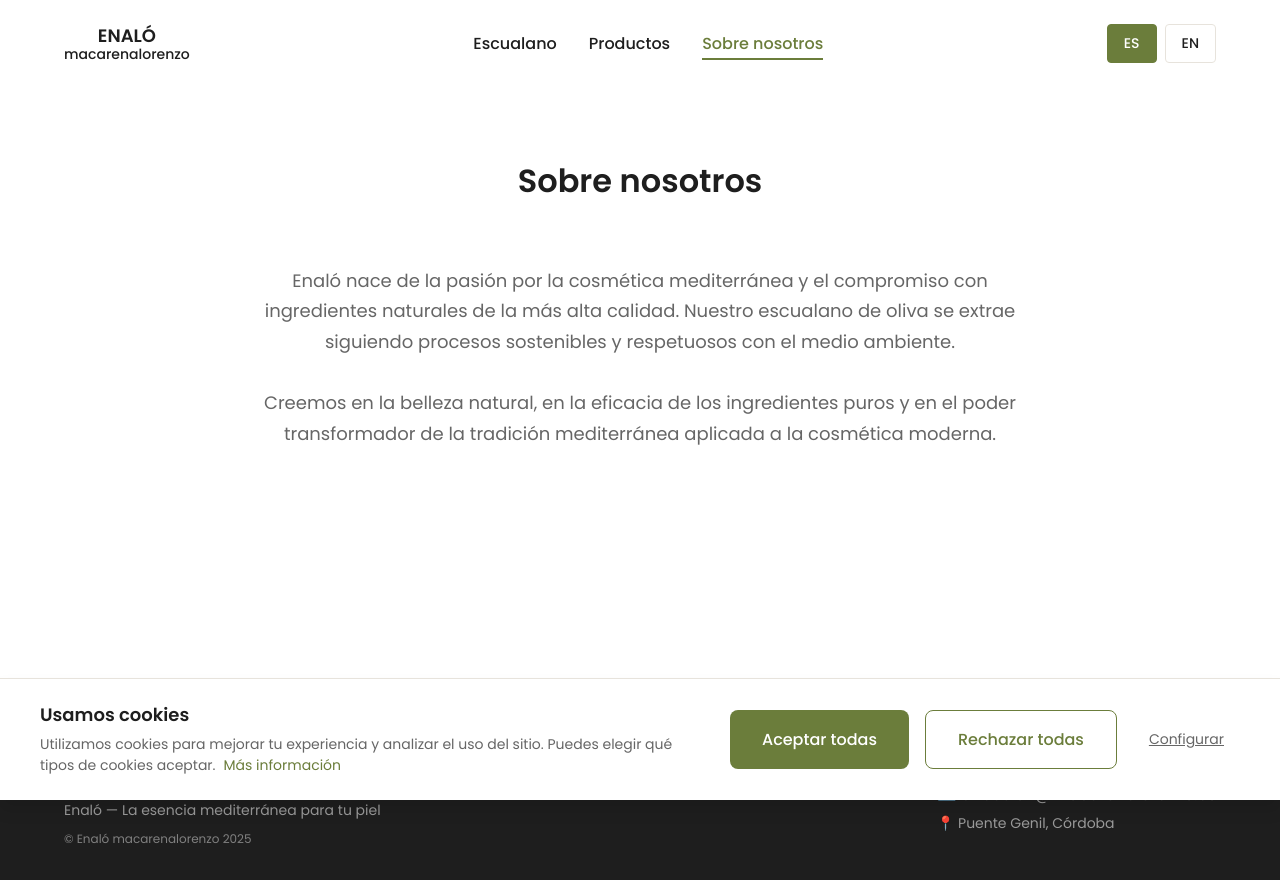
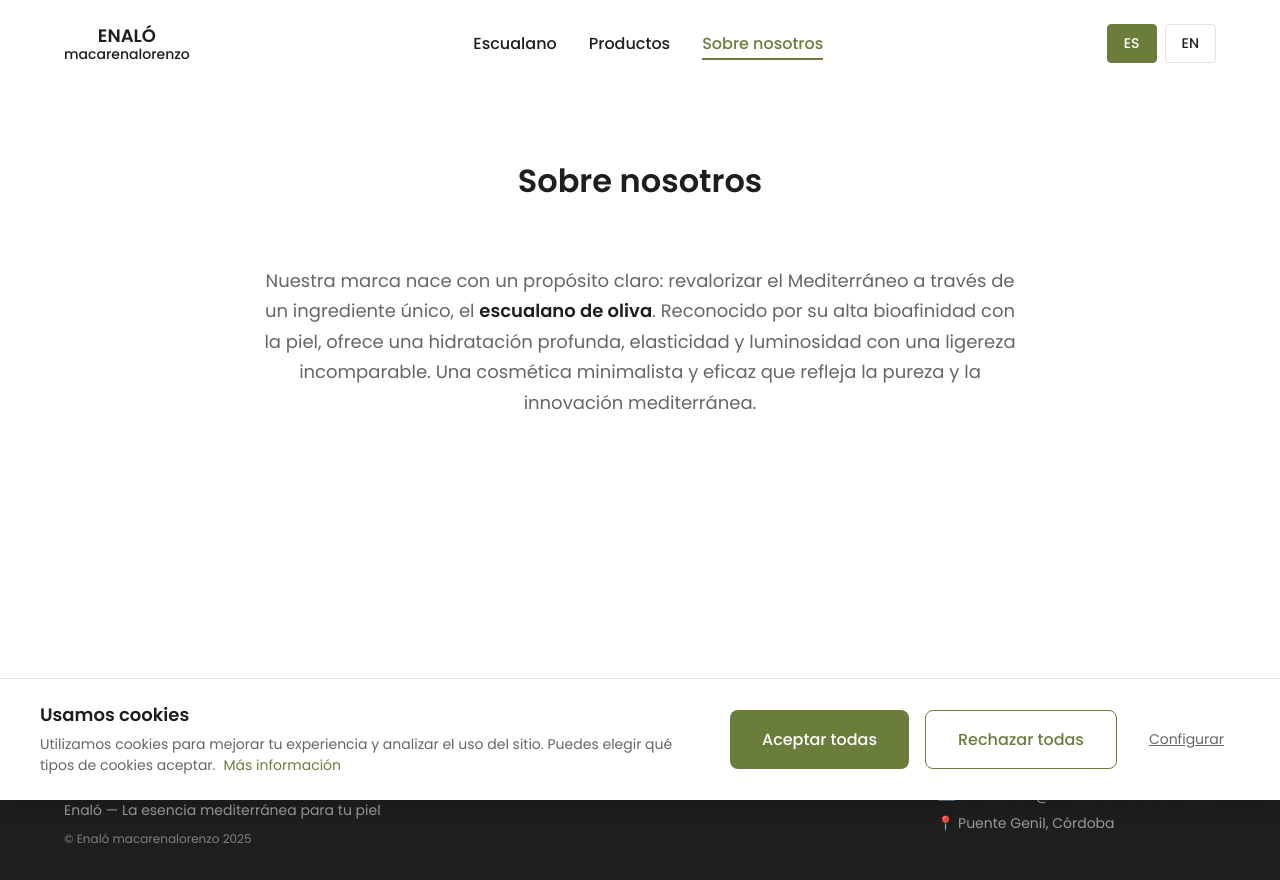
Before and after one commit to feergalope/enalo-web, a React (Vite) app: page /about in a window 1280 px wide. Built offline with nearby package versions, Linux system fonts and the light colour scheme.

Commit message:
feat: update section sobre nosotros

```diff
--- a/src/data/translations.ts
+++ b/src/data/translations.ts
@@ -313,7 +313,7 @@ const spanishTranslations: Translations = {
   aboutUs: {
     title: "Sobre nosotros",
     subtitle: "Conoce la historia detrás de Enaló",
-    description: "Enaló nace de la pasión por la cosmética mediterránea y el compromiso con ingredientes naturales de la más alta calidad. Nuestro escualano de oliva se extrae siguiendo procesos sostenibles y respetuosos con el medio ambiente.<br><br>Creemos en la belleza natural, en la eficacia de los ingredientes puros y en el poder transformador de la tradición mediterránea aplicada a la cosmética moderna.",
+    description: "Nuestra marca nace con un propósito claro: revalorizar el Mediterráneo a través de un ingrediente único, el <strong>escualano de oliva</strong>. Reconocido por su alta bioafinidad con la piel, ofrece una hidratación profunda, elasticidad y luminosidad con una ligereza incomparable. Una cosmética minimalista y eficaz que refleja la pureza y la innovación mediterránea.",
     seo: {
       title: "Sobre nosotros - Enaló",
       description: "Conoce la historia y valores detrás de Enaló, la línea de cosmética mediterránea basada en escualano de oliva."
@@ -597,7 +597,7 @@ const englishTranslations: Translations = {
   aboutUs: {
     title: "About us",
     subtitle: "Discover the story behind Enaló",
-    description: "Enaló was born from a passion for Mediterranean cosmetics and a commitment to natural ingredients of the highest quality. Our olive squalane is extracted following sustainable and environmentally respectful processes.<br><br>We believe in natural beauty, in the effectiveness of pure ingredients, and in the transformative power of Mediterranean tradition applied to modern cosmetics.",
+    description: "Our brand was born with a clear purpose: to revalue the Mediterranean through a unique ingredient, <strong>olive squalane</strong>. Recognized for its high bioaffinity with the skin, it offers deep hydration, elasticity and luminosity with incomparable lightness. A minimalist and effective cosmetics that reflects Mediterranean purity and innovation.",
     seo: {
       title: "About us - Enaló",
       description: "Discover the story and values behind Enaló, the Mediterranean cosmetics line based on olive squalane."
```
